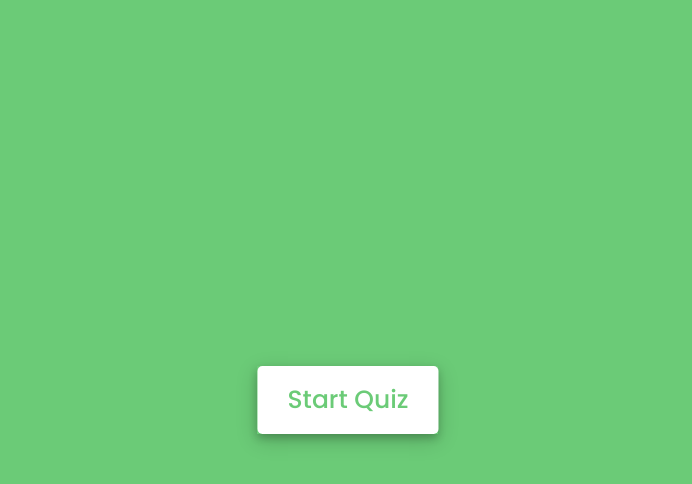
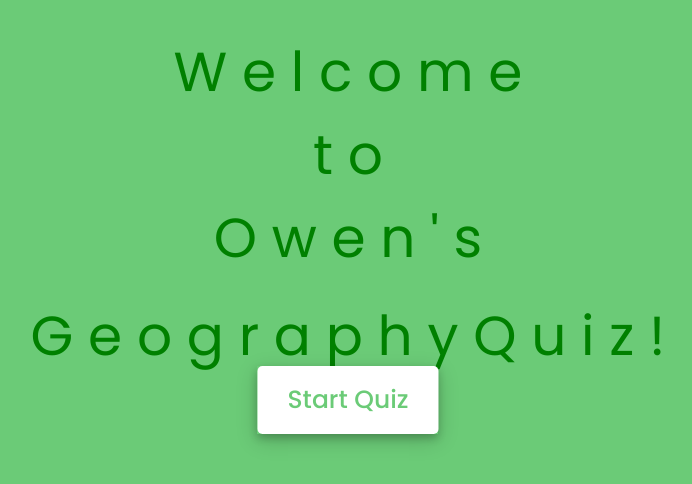
Before and after one commit to sweeney1210/uni-quiz, a plain HTML site: page index.html in a window 1280 px wide. Shown: the whole page, without its empty margins (292-984 px from the left). Drawn offline with Linux system fonts and the light colour scheme.

Commit message:
Update index.html

```diff
--- a/index.html
+++ b/index.html
@@ -11,6 +11,46 @@
 
 </head>
 <body>
+    <div class="title_head" style="text-align: center; padding-top: 30px; font-size: 55px; color: green">
+    W
+    <span class="head_title">e</span>
+    l
+    <span class="head_title">c</span>
+    o
+    <span class="head_title">m</span>
+    e<br>
+    <span class="head_title">t</span>
+    o
+    <br>
+    <span class="head_title">O</span>
+    w
+    <span class="head_title">e</span>
+    n
+    <snap class="head_title">'</snap>
+    s
+
+  </div>
+    <div class="heading" style="text-align: center; padding-top: 15px;
+                font-size: 55px; color: green;">
+
+        <!-- Declare all the characters of text
+            one-by-one, inside span tags -->
+        <span class="G1">G</span>
+        <span class="e1">e</span>
+        <span class="o1">o</span>
+        <span class="g2">g</span>
+        <span class="r1">r </span>
+        <span class="a">a</span>
+        <span class="p">p</span>
+        <span class="h">h </span>
+        <span class="y">y</span>
+        <span class="space">  </span>
+        <span class="q">Q</span>
+        <span class="u">u</span>
+        <span class="i">i</span>
+        <span class="z">z</span>
+        <span class="exc_mark">!</span>
+    </div>
     <!-- start Quiz button -->
     <div class="start_btn"><button>Start Quiz</button></div>
     <!-- Info Box -->
```
